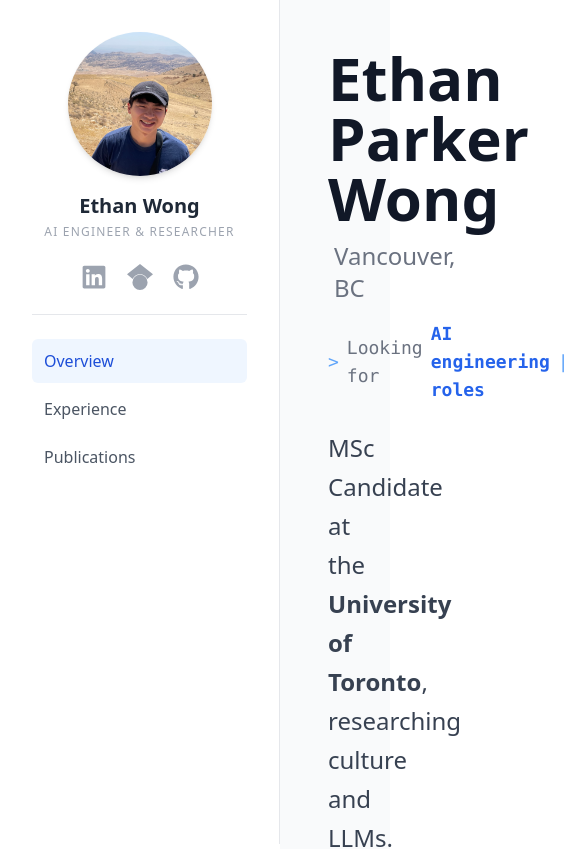
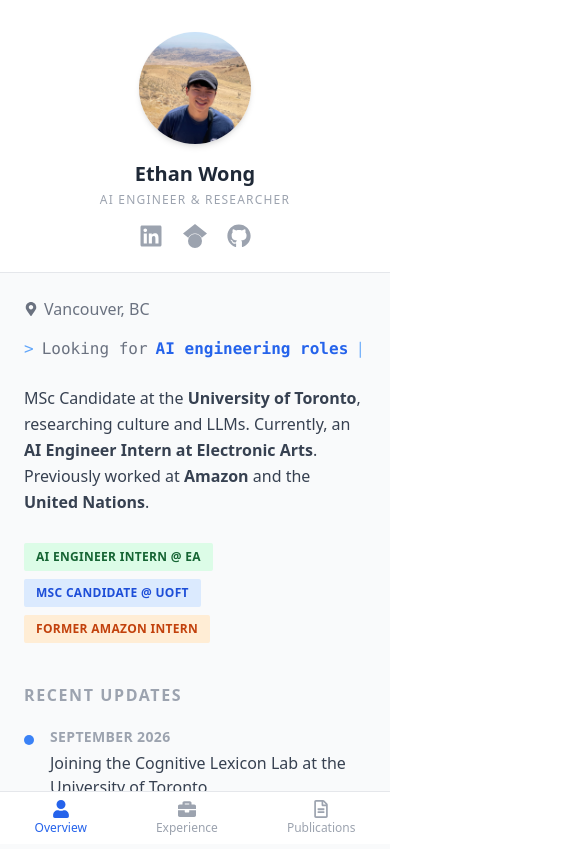
Before and after one commit to ethanwongca/ethanwongca.github.io, a React (Create React App) app: page / in a window 390 px wide. Shown: the top 849 px of the page, 569 px wide, since content can reach past the window. Built offline with nearby package versions, Linux system fonts and the light colour scheme.

Commit message:
adding mobile features

```diff
--- /dev/null
+++ b/src/components/MobileNav.tsx
@@ -0,0 +1,27 @@
+import React from 'react';
+import { NavLink } from 'react-router-dom';
+import { FaUser, FaBriefcase, FaRegFileAlt } from 'react-icons/fa';
+
+const tabClass = ({ isActive }: { isActive: boolean }) =>
+  `flex flex-col items-center gap-0.5 px-4 py-2 text-xs font-medium transition-colors ${
+    isActive ? 'text-blue-600' : 'text-gray-400'
+  }`;
+
+const MobileNav: React.FC = () => (
+  <nav className="md:hidden fixed bottom-0 left-0 right-0 bg-white border-t border-gray-200 flex justify-around z-50">
+    <NavLink to="/" end className={tabClass}>
+      <FaUser size={18} />
+      <span>Overview</span>
+    </NavLink>
+    <NavLink to="/cv" className={tabClass}>
+      <FaBriefcase size={18} />
+      <span>Experience</span>
+    </NavLink>
+    <NavLink to="/publications" className={tabClass}>
+      <FaRegFileAlt size={18} />
+      <span>Publications</span>
+    </NavLink>
+  </nav>
+);
+
+export default MobileNav;
--- a/src/components/Sidebar.tsx
+++ b/src/components/Sidebar.tsx
@@ -11,7 +11,7 @@ const navLinkClass = ({ isActive }: { isActive: boolean }) =>
 
 const Sidebar: React.FC = () => (
   <div
-    className="fixed bg-white border-r border-gray-200 flex flex-col p-8 overflow-y-auto"
+    className="hidden md:flex fixed bg-white border-r border-gray-200 flex-col p-8 overflow-y-auto"
     style={{ width: '280px', height: '100vh', left: '0', top: '0' }}
   >
     {/* Profile */}
--- a/src/pages/About.tsx
+++ b/src/pages/About.tsx
@@ -1,6 +1,9 @@
 import React, { useEffect, useState } from 'react';
-import { FaMapMarkerAlt } from 'react-icons/fa';
+import { FaMapMarkerAlt, FaLinkedin, FaGithub } from 'react-icons/fa';
+import { SiGooglescholar } from 'react-icons/si';
 import Sidebar from '../components/Sidebar';
+import MobileNav from '../components/MobileNav';
+import headshot from '../assets/headshot.jpg';
 import amazonLogo from '../assets/amazon.jpg';
 import eaLogo from '../assets/ea.svg';
 import ubcLogo from '../assets/ubc.png';
@@ -52,7 +55,7 @@ const TypewriterText: React.FC = () => {
   }, [displayed, deleting, phraseIdx]);
 
   return (
-    <div className="flex items-center gap-2 text-lg text-gray-500 mb-6 font-mono">
+    <div className="flex items-center gap-2 text-base md:text-lg text-gray-500 mb-6 font-mono">
       <span className="text-blue-400">&gt;</span>
       <span>Looking for </span>
       <span className="text-blue-600 font-semibold">{displayed}</span>
@@ -63,17 +66,41 @@ const TypewriterText: React.FC = () => {
 
 const About: React.FC = () => {
   return (
-    <div className="min-h-screen bg-gray-50" style={{ marginLeft: '280px' }}>
+    <div className="min-h-screen bg-gray-50 md:ml-[280px]">
       <Sidebar />
 
+      {/* Mobile profile header */}
+      <div className="md:hidden bg-white border-b border-gray-200 px-6 pt-8 pb-6 text-center">
+        <img
+          src={headshot}
+          alt="Ethan Wong"
+          className="w-28 h-28 rounded-full object-cover mx-auto mb-4 shadow-md"
+        />
+        <h2 className="font-bold text-xl text-gray-800">Ethan Wong</h2>
+        <p className="text-xs text-gray-400 uppercase tracking-widest mt-1 mb-4">
+          AI Engineer &amp; Researcher
+        </p>
+        <div className="flex justify-center space-x-5 text-gray-400">
+          <a href="https://www.linkedin.com/in/ethanwongca/" target="_blank" rel="noreferrer" className="hover:text-blue-600 transition-colors">
+            <FaLinkedin size={24} />
+          </a>
+          <a href="https://scholar.google.com/citations?user=ethanwongca" target="_blank" rel="noreferrer" className="hover:text-blue-600 transition-colors">
+            <SiGooglescholar size={24} />
+          </a>
+          <a href="https://github.com/ethanwongca" target="_blank" rel="noreferrer" className="hover:text-gray-800 transition-colors">
+            <FaGithub size={24} />
+          </a>
+        </div>
+      </div>
+
       {/* Main content */}
-      <div className="p-12 min-h-screen">
-        {/* Name */}
-        <h1 className="text-6xl font-bold text-gray-900 mb-3">Ethan Parker Wong</h1>
+      <div className="p-6 md:p-12 pb-24 md:pb-12 min-h-screen">
+        {/* Name – hidden on mobile since it's in the profile header */}
+        <h1 className="hidden md:block text-6xl font-bold text-gray-900 mb-3">Ethan Parker Wong</h1>
 
         {/* Location */}
-        <div className="flex items-center text-gray-500 text-2xl mb-4">
-          <FaMapMarkerAlt className="mr-1.5" size={16} />
+        <div className="flex items-center text-gray-500 text-base md:text-2xl mb-4">
+          <FaMapMarkerAlt className="mr-1.5" size={14} />
           <span>Vancouver, BC</span>
         </div>
 
@@ -81,21 +108,21 @@ const About: React.FC = () => {
         <TypewriterText />
 
         {/* Bio */}
-        <p className="text-2xl leading-relaxed text-gray-700 mb-7 max-w-4xl">
+        <p className="text-base md:text-2xl leading-relaxed text-gray-700 mb-7 max-w-4xl">
           MSc Candidate at the <strong>University of Toronto</strong>, researching culture and
           LLMs. Currently, an <strong>AI Engineer Intern at Electronic Arts</strong>. Previously worked at{' '}
           <strong>Amazon</strong> and the <strong>United Nations</strong>.
         </p>
 
         {/* Tags */}
-        <div className="flex flex-wrap gap-3 mb-10">
-          <span className="bg-green-100 text-green-800 text-sm font-semibold px-4 py-1.5 rounded-sm uppercase tracking-wide">
+        <div className="flex flex-wrap gap-2 md:gap-3 mb-10">
+          <span className="bg-green-100 text-green-800 text-xs md:text-sm font-semibold px-3 md:px-4 py-1.5 rounded-sm uppercase tracking-wide">
             AI Engineer Intern @ EA
           </span>
-          <span className="bg-blue-100 text-blue-700 text-sm font-semibold px-4 py-1.5 rounded-sm uppercase tracking-wide">
+          <span className="bg-blue-100 text-blue-700 text-xs md:text-sm font-semibold px-3 md:px-4 py-1.5 rounded-sm uppercase tracking-wide">
             MSc Candidate @ UofT
           </span>
-          <span className="bg-orange-100 text-orange-700 text-sm font-semibold px-4 py-1.5 rounded-sm uppercase tracking-wide">
+          <span className="bg-orange-100 text-orange-700 text-xs md:text-sm font-semibold px-3 md:px-4 py-1.5 rounded-sm uppercase tracking-wide">
             Former Amazon Intern
           </span>
         </div>
@@ -113,10 +140,10 @@ const About: React.FC = () => {
                 }`}
               />
               <div>
-                <p className="text-base font-semibold text-gray-400 uppercase tracking-wide mb-1">
+                <p className="text-sm md:text-base font-semibold text-gray-400 uppercase tracking-wide mb-1">
                   {update.date}
                 </p>
-                <p className="text-lg text-gray-700">{update.text}</p>
+                <p className="text-base md:text-lg text-gray-700">{update.text}</p>
               </div>
             </div>
           ))}
@@ -126,17 +153,19 @@ const About: React.FC = () => {
         <h3 className="text-base uppercase tracking-widest text-gray-400 font-semibold mb-6">
           Experience &amp; Education
         </h3>
-        <div className="flex items-center gap-10">
+        <div className="flex flex-wrap items-center gap-6 md:gap-10">
           {partnerLogos.map((logo) => (
             <img
               key={logo.alt}
               src={logo.src}
               alt={logo.alt}
-              className="h-10 w-auto object-contain opacity-50 grayscale"
+              className="h-8 md:h-10 w-auto object-contain opacity-50 grayscale"
             />
           ))}
         </div>
       </div>
+
+      <MobileNav />
     </div>
   );
 };
--- a/src/pages/CV.tsx
+++ b/src/pages/CV.tsx
@@ -1,5 +1,6 @@
 import React from 'react';
 import Sidebar from '../components/Sidebar';
+import MobileNav from '../components/MobileNav';
 import eaLogo from '../assets/ea.svg';
 import amazonLogo from '../assets/amazon.jpg';
 import unLogo from '../assets/un.png';
@@ -216,11 +217,11 @@ const SectionHeader: React.FC<{ title: string }> = ({ title }) => (
 
 const CV: React.FC = () => {
   return (
-    <div className="min-h-screen bg-gray-50" style={{ marginLeft: '280px' }}>
+    <div className="min-h-screen bg-gray-50 md:ml-[280px]">
       <Sidebar />
 
       {/* Main content */}
-      <div className="p-12 min-h-screen">
+      <div className="p-6 md:p-12 pb-24 md:pb-12 min-h-screen">
         <div className="max-w-3xl space-y-14">
           {/* Professional Experience */}
           <section>
@@ -253,6 +254,7 @@ const CV: React.FC = () => {
           </section>
         </div>
       </div>
+      <MobileNav />
     </div>
   );
 };
--- a/src/pages/Publications.tsx
+++ b/src/pages/Publications.tsx
@@ -1,14 +1,15 @@
 import React from 'react';
 import Sidebar from '../components/Sidebar';
+import MobileNav from '../components/MobileNav';
 import { FaRegFileAlt } from 'react-icons/fa';
 
 const Publications: React.FC = () => {
   return (
-    <div className="min-h-screen bg-gray-50" style={{ marginLeft: '280px' }}>
+    <div className="min-h-screen bg-gray-50 md:ml-[280px]">
       <Sidebar />
 
       {/* Main content */}
-      <div className="p-12 min-h-screen">
+      <div className="p-6 md:p-12 pb-24 md:pb-12 min-h-screen">
         <div className="max-w-3xl">
           <h1 className="text-4xl font-bold text-gray-900 mb-2">Publications</h1>
           <p className="text-gray-400 text-base mb-10">
@@ -21,6 +22,7 @@ const Publications: React.FC = () => {
           </div>
         </div>
       </div>
+      <MobileNav />
     </div>
   );
 };
```
